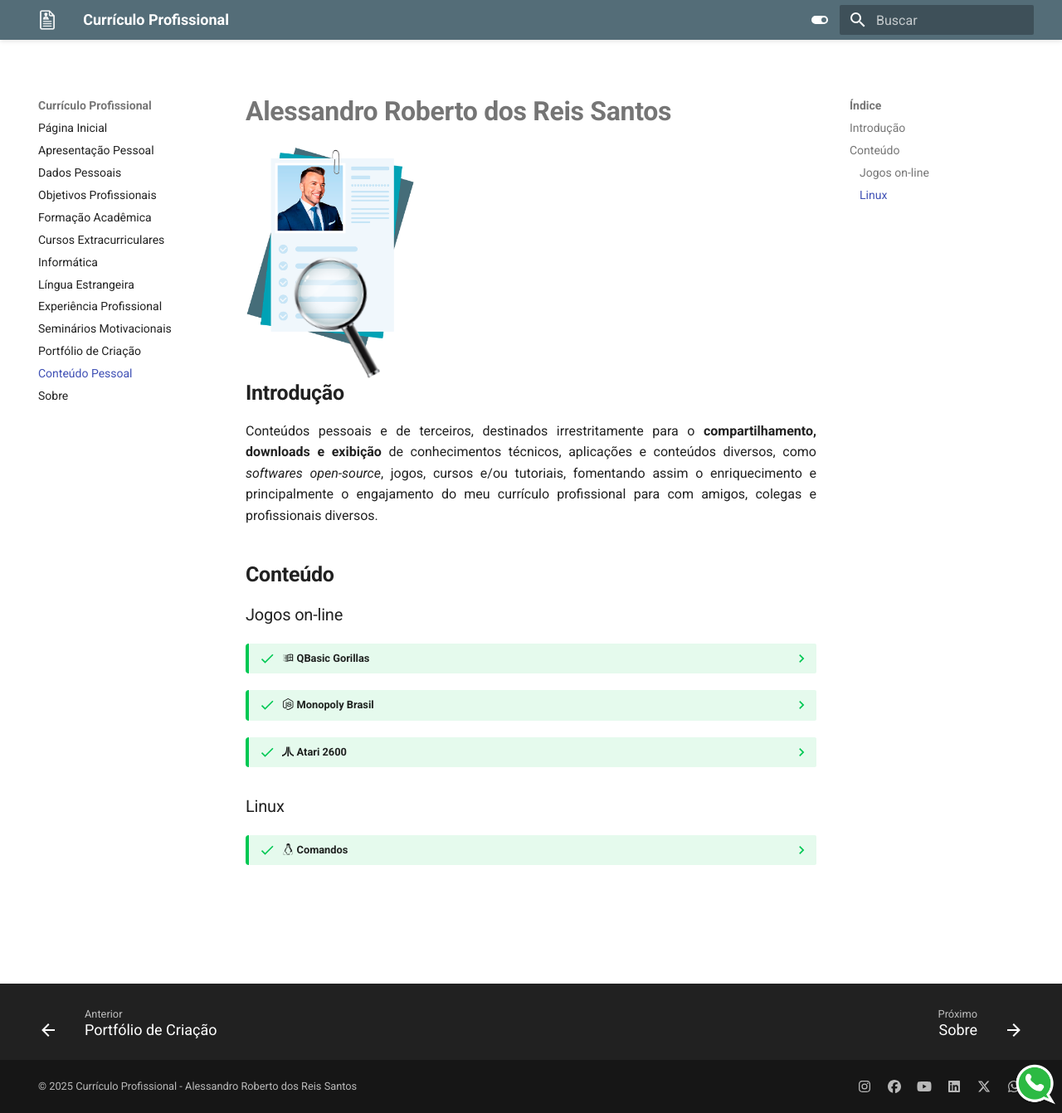
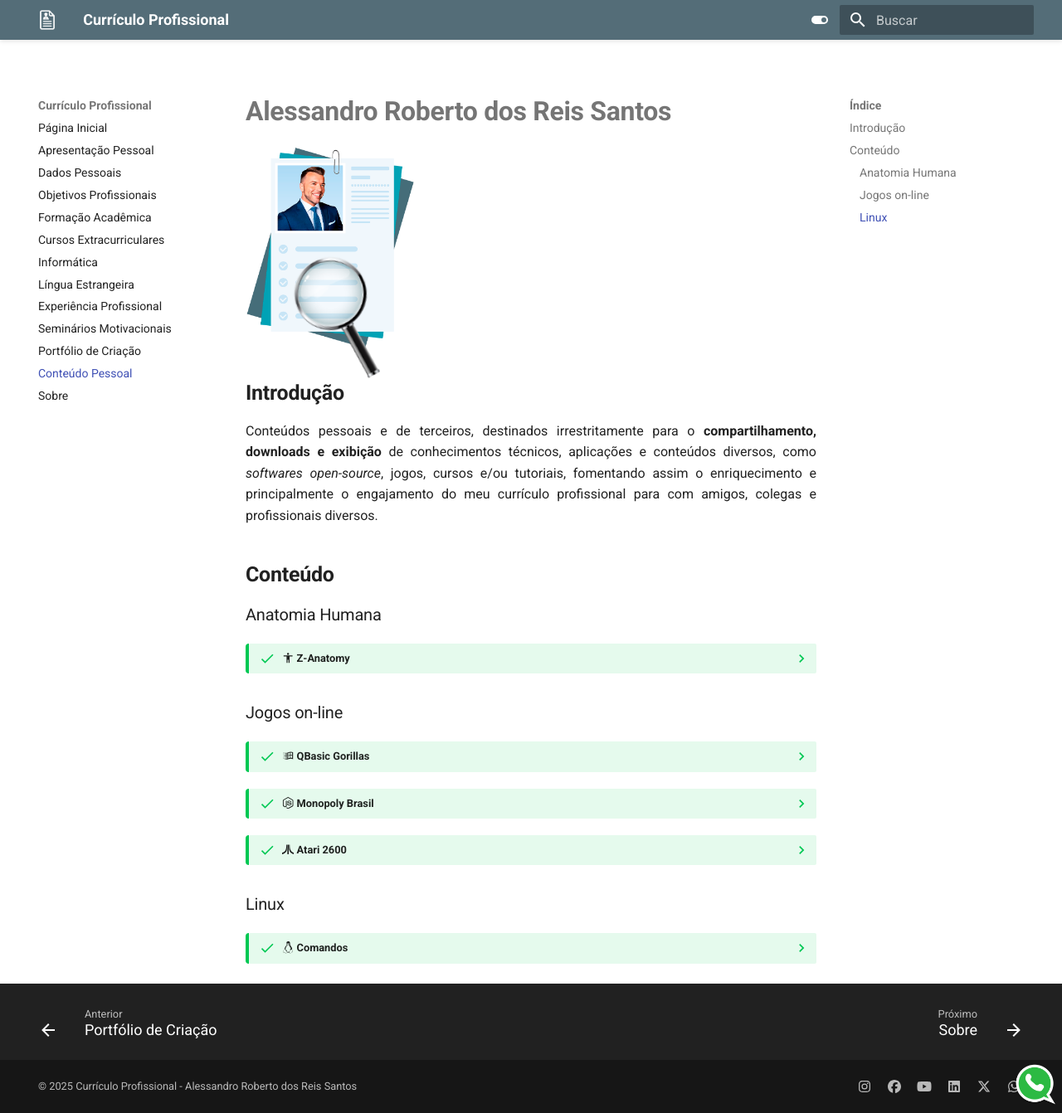
Before and after one commit to arrs82/curriculo, an MkDocs documentation site: the page built from docs/conteudo-pessoal.md, in a window 1280 px wide and 1342 px high. Shown: the whole window at 83% size. Built offline with MkDocs 1.6.1 and Material for MkDocs 9.7.7, drawn with Linux system fonts in a browser that asks for light colours; nearby versions of some CDN libraries; a style sheet for code colours, icons or effects is not loaded; some of the changed lines change nothing that is shown.

Commit message:
Z-Anatomy

```diff
--- a/docs/assets/css/extra.css
+++ b/docs/assets/css/extra.css
@@ -307,3 +307,38 @@
         font-size: initial !important;
     }
 }
+
+/* ---------------------------------------------------------------------- */
+/* Bloqueia a rolagem do corpo e compensa a barra de rolagem para evitar o "salto" */
+/* Esta classe deve ser aplicada ao <body> pelo JavaScript */
+.fullscreen-active-scroll-lock {
+    overflow: hidden !important;
+    /* Compensa a largura da barra de rolagem (valor típico) */
+    padding-right: 17px;
+}
+/* ---------------------------------------------------------------------- */
+
+/* Fullscreen simulada (mobile ou fallback) */
+.fullscreen-wrapper {
+    position: fixed !important;
+    top: 0 !important;
+    left: 0 !important;
+    width: 100vw !important;
+    height: 100vh !important;
+    z-index: 9999 !important;
+    background-color: black !important;
+    /* ANULA o padding-bottom que cria a proporção (16:9) */
+    padding-bottom: 0 !important;
+    transition: all 0.3s ease;
+}
+
+/* Garante que o iframe preencha toda a tela no fullscreen simulada */
+.fullscreen-wrapper iframe {
+    width: 100% !important;
+    height: 100% !important;
+}
+
+/* Garante que o botão fique visível no modo nativo */
+:fullscreen #fullscreen-btn {
+    z-index: 2147483647;
+}
--- /dev/null
+++ b/docs/assets/javascripts/fullscreen.js
@@ -0,0 +1,86 @@
+document.addEventListener("DOMContentLoaded", function() {
+    const iframeWrapper = document.getElementById("z-anatomy-wrapper");
+    const iframe = document.getElementById("z-anatomy-iframe");
+    const fullscreenBtn = document.getElementById("fullscreen-btn");
+    const body = document.body;
+    // Elemento HTML para Fullscreen de Documento (opção mais agressiva no Mobile)
+    const htmlElement = document.documentElement;
+
+    if (!iframeWrapper || !iframe || !fullscreenBtn) {
+        console.error("Elementos necessários não foram encontrados.");
+        return;
+    }
+
+    function isMobile() {
+        return /Mobi|Android|iPhone|iPad|iPod/i.test(navigator.userAgent);
+    }
+
+    // Funções de controle de tela cheia simulada
+    function exitSimulatedFullscreen() {
+        iframeWrapper.classList.remove("fullscreen-wrapper");
+        body.classList.remove("fullscreen-active-scroll-lock");
+    }
+
+    function enterSimulatedFullscreen() {
+        iframeWrapper.classList.add("fullscreen-wrapper");
+        body.classList.add("fullscreen-active-scroll-lock");
+    }
+
+    // --- Tratamento para saída/entrada do Fullscreen Nativo ---
+    document.addEventListener('fullscreenchange', function (event) {
+        if (!document.fullscreenElement) {
+            // Saiu do fullscreen nativo: remove a classe simulada se estiver ativa
+            // Isso garante que o estado volte ao normal se o usuário apertar ESC.
+            if (iframeWrapper.classList.contains("fullscreen-wrapper")) {
+                exitSimulatedFullscreen();
+            }
+        }
+    });
+
+    // --- Listener do Botão ---
+    fullscreenBtn.addEventListener("click", function() {
+        const isSimulatedFullscreen = iframeWrapper.classList.contains("fullscreen-wrapper");
+        const isNativeFullscreen = document.fullscreenElement;
+
+        // 1. LÓGICA DE SAÍDA (TOGGLE)
+        if (isSimulatedFullscreen || isNativeFullscreen) {
+            if (isNativeFullscreen) {
+                // Sair do nativo (documento, iframe ou wrapper)
+                document.exitFullscreen();
+            } else if (isSimulatedFullscreen) {
+                // Sair do simulado
+                exitSimulatedFullscreen();
+            }
+            return;
+        }
+
+        // 2. LÓGICA DE ENTRADA
+
+        if (!isMobile()) {
+            // DESKTOP: Tenta Fullscreen nativo no IFRAME (o que já funciona)
+            const requestFullscreen = iframe.requestFullscreen || iframe.mozRequestFullScreen || iframe.webkitRequestFullscreen || iframe.msRequestFullscreen;
+
+            if (requestFullscreen) {
+                requestFullscreen.call(iframe).catch(() => {
+                    // Falha (apenas como fallback no desktop)
+                    enterSimulatedFullscreen();
+                });
+            } else {
+                enterSimulatedFullscreen();
+            }
+        } else {
+            // MOBILE: Tenta Fullscreen nativo no DOCUMENTO (abordagem mais provável de funcionar)
+            const requestFullscreen = htmlElement.requestFullscreen || htmlElement.mozRequestFullScreen || htmlElement.webkitRequestFullscreen || htmlElement.msRequestFullscreen;
+
+            if (requestFullscreen) {
+                requestFullscreen.call(htmlElement).catch(() => {
+                    // Falha no nativo: usa a simulação CSS
+                    enterSimulatedFullscreen();
+                });
+            } else {
+                // Não suporta nativo: usa a simulação CSS
+                enterSimulatedFullscreen();
+            }
+        }
+    });
+});
--- a/docs/conteudo-pessoal.md
+++ b/docs/conteudo-pessoal.md
@@ -7,6 +7,37 @@
 <p style="text-align: justify;">Conteúdos pessoais e de terceiros, destinados irrestritamente para o <strong>compartilhamento, downloads e exibição</strong> de conhecimentos técnicos, aplicações e conteúdos diversos, como <I>softwares open-source</I>, jogos, cursos e/ou tutoriais, fomentando assim o enriquecimento e principalmente o engajamento do meu currículo profissional para com amigos, colegas e profissionais diversos.</p>
 
 ## **Conteúdo**
+
+### Anatomia Humana
+
+??? Success ":material-human: Z-Anatomy"
+    <div id="z-anatomy-wrapper" style="position: relative; width: 100%; max-width: 100%; height: 0; padding-bottom: 56.25%; background-color: black; overflow: hidden; transition: all 0.3s ease;">
+        <iframe id="z-anatomy-iframe"
+            src="https://www.z-anatomy.com/"
+            style="position: absolute; top: 0; left: 0; width: 100%; height: 100%; border: 0;"
+            title="Z-Anatomy 3D Viewer"
+            allowfullscreen
+            allow="fullscreen">
+        </iframe>
+        <button id="fullscreen-btn"
+            style="position: absolute; bottom: 15px; right: 15px; z-index: 10000;
+                padding: 6px 10px; background-color: rgba(0,0,0,0.5);
+                color: white; border: 1px solid white; border-radius: 4px;
+                font-weight: bold; cursor: pointer; pointer-events: auto;">
+            ▶️ Tela Cheia
+        </button>
+    </div>
+
+
+
+
+
+
+
+
+
+
+
 
 ### Jogos on-line
 
--- a/mkdocs.yml
+++ b/mkdocs.yml
@@ -110,6 +110,7 @@
   - assets/javascripts/highlight.js
   - assets/javascripts/ipinfo.js
   - assets/javascripts/iplogger.js
+  - assets/javascripts/fullscreen.js
 
 # Plugins
 plugins:
```
